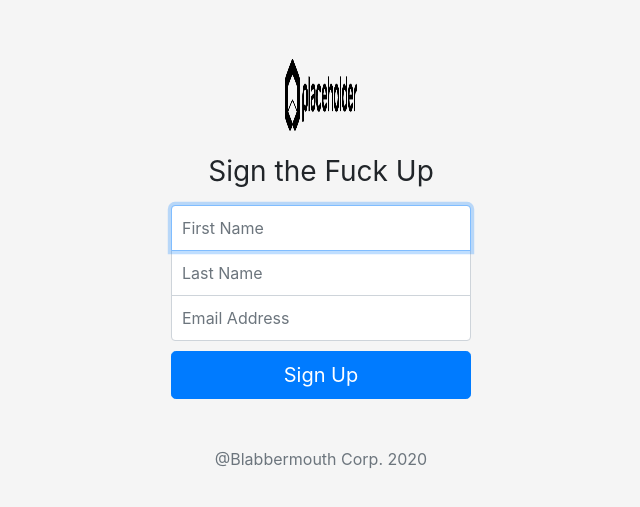
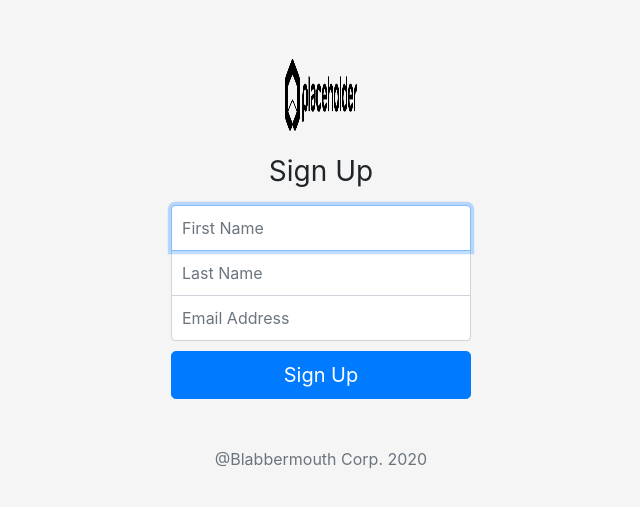
Before and after one commit to Loganpotts1/NewsletterSignup, a website: page signup.html in a window 1280 px wide. Shown: the part 127-634 px from the top of the page, without its empty margins (319-959 px from the left). Drawn offline with nearby package versions, Linux system fonts and the light colour scheme.

Commit message:
second commit, fix html bug

```diff
--- a/signup.html
+++ b/signup.html
@@ -5,14 +5,10 @@
     <meta name="description" content="">
     <meta name="author" content="Mark Otto, Jacob Thornton, and Bootstrap contributors">
     <meta name="generator" content="Jekyll v3.8.6">
-    <title>Signin Template · Bootstrap</title>
+    <title>Signin Bootstrap</title>
 
     <link rel="canonical" href="https://getbootstrap.com/docs/4.4/examples/sign-in/">
-
-    <!-- Bootstrap core CSS -->
     <link rel="stylesheet" href="https://stackpath.bootstrapcdn.com/bootstrap/4.4.1/css/bootstrap.min.css">
-
-    <!-- Favicons -->
     <link rel="apple-touch-icon" href="/docs/4.4/assets/img/favicons/apple-touch-icon.png" sizes="180x180">
     <link rel="icon" href="/docs/4.4/assets/img/favicons/favicon-32x32.png" sizes="32x32" type="image/png">
     <link rel="icon" href="/docs/4.4/assets/img/favicons/favicon-16x16.png" sizes="16x16" type="image/png">
@@ -39,7 +35,6 @@
         }
       }
     </style>
-    <!-- Custom styles for this template -->
     <link href="css/styles.css" rel="stylesheet">
   </head>
 
@@ -47,7 +42,7 @@
 <body class="text-center">
     <form class="form-signin" method="post">
     <img class="mb-4" src="images/logo.png" alt="" width="72" height="72">
-    <h1 class="h3 mb-3 font-weight-normal">Sign the Fuck Up</h1>
+    <h1 class="h3 mb-3 font-weight-normal">Sign Up</h1>
     <input type="text" Name="firstName" class="form-control top" placeholder="First Name" required autofocus>
     <input type="text" Name="lastName" class="form-control middle" placeholder="Last Name" required>
     <input type="text"  Name="email" class="form-control bottom" placeholder="Email Address" required>
```
Also changed, not shown: failure.html (+0 -1 lines), success.html (+1 -2 lines). Lines whose indentation alone changed are shown as unchanged.
